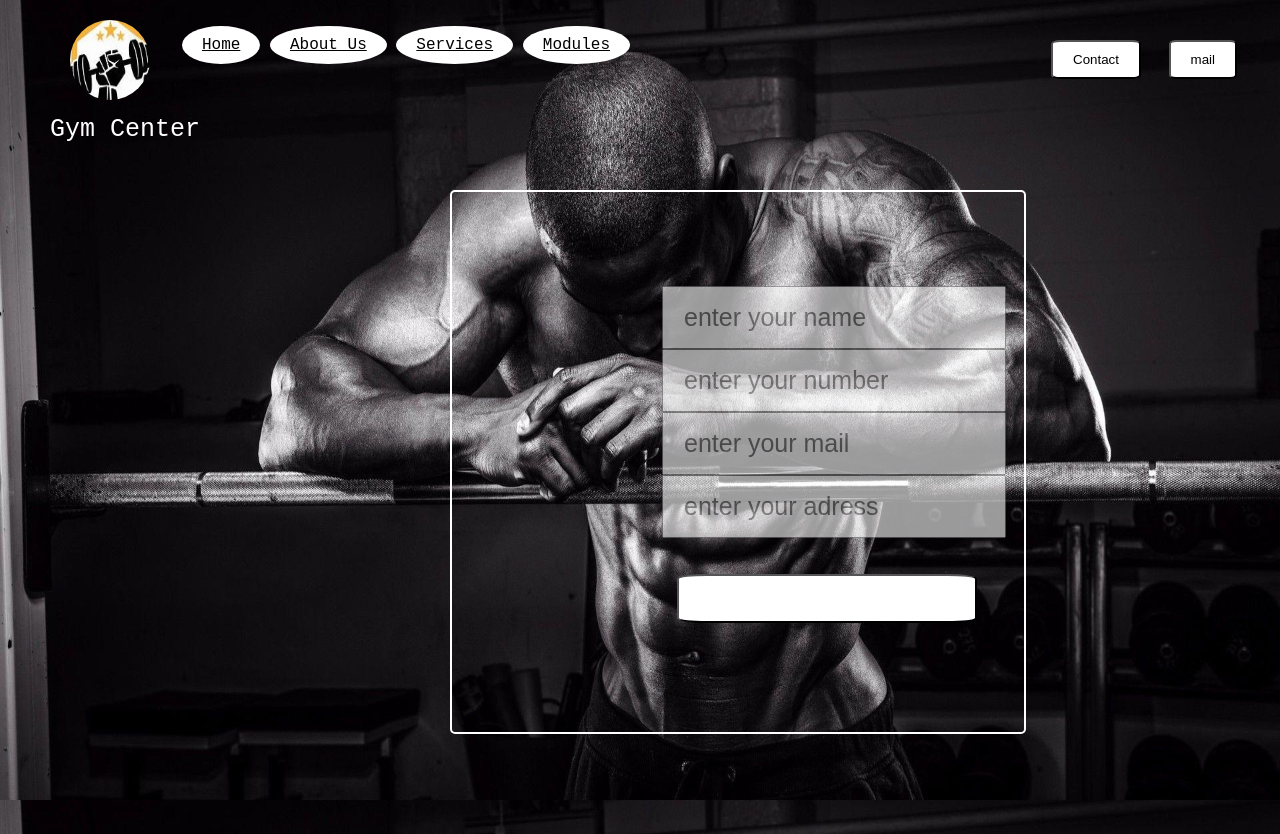
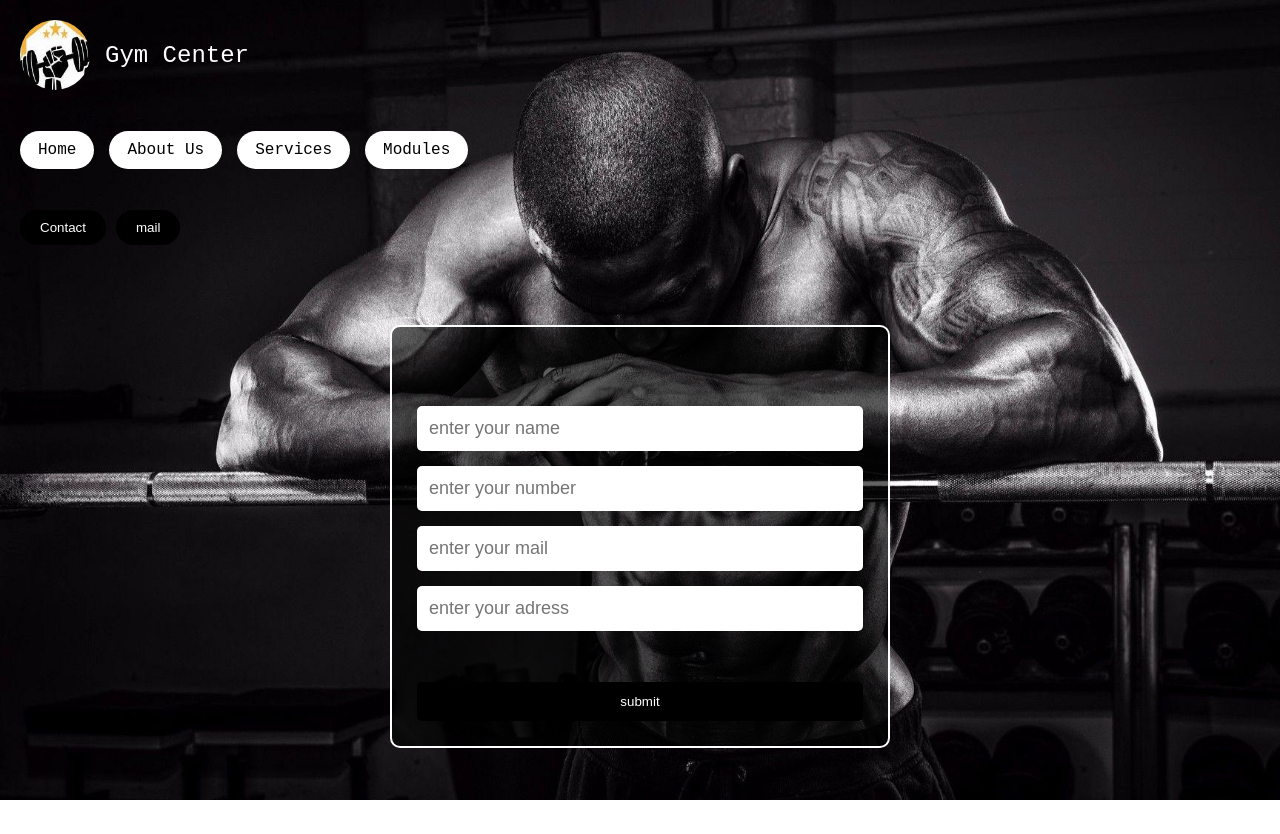
Before and after one commit to sanjay456yy-cmyk/gym-website, a plain HTML site: page index.html in a window 1280 px wide. After the commit the page ends 800 px from the top, so only its background shows below. Drawn offline with Linux system fonts and the light colour scheme.

Commit message:
Refactor gym.css for improved layout and styles

```diff
--- a/gym.css
+++ b/gym.css
@@ -1,131 +1,166 @@
-body {
-    margin: 0%;
-    padding: 0%;
-    font-family: 'Courier New', Courier, monospace;
-    background: url(../image/OIP.jpg);
-    background-repeat: no-repeat;
-    background-size: 100%;
-    background-attachment: fixed;
+/* ===== RESET ===== */
+* {
+  margin: 0;
+  padding: 0;
+  box-sizing: border-box;
 }
 
+/* ===== BODY ===== */
+body {
+  font-family: 'Courier New', Courier, monospace;
+  background: url(../image/OIP.jpg) no-repeat center center/cover;
+  min-height: 100vh;
+}
+
+/* ===== HEADER ===== */
+.gym {
+  padding: 20px;
+  position: relative;
+}
+
+/* Logo + Title */
 .gym-head {
-    display: inline-block;
-    position: absolute;
-    left: 50px;
-    top: 20px;
-
+  display: flex;
+  align-items: center;
+  gap: 15px;
 }
 
 .gym-head img {
-    width: 80px;
-    height: 80px;
-    margin: 0 20px;
-    border-radius: 50%;
+  width: 70px;
+  height: 70px;
+  border-radius: 50%;
 }
 
 .gym p {
-    color: white;
-    font-size: 25px;
-    margin: 10px 0;
-
-
-
+  color: white;
+  font-size: 24px;
 }
 
-nav {
-    display: inline-block;
-}
-
-
-
+/* ===== NAV ===== */
 nav ul {
-    position: absolute;
-    right: 650px;
-    top: 20px;
-
-
-}
-
-nav ul li {
-    display: inline-block;
-
-
+  display: flex;
+  gap: 15px;
+  list-style: none;
+  margin-top: 15px;
 }
 
 nav ul li a {
-
-    padding: 10px 20px;
-    background-color: white;
-    color: black;
-    border-radius: 50%
+  padding: 10px 18px;
+  background: white;
+  color: black;
+  border-radius: 20px;
+  text-decoration: none;
+  transition: 0.3s;
 }
 
-nav li a:hover,
-nav li a:active {
-    color: azure;
-    background: black;
+nav ul li a:hover {
+  background: black;
+  color: white;
 }
 
+/* ===== BUTTONS ===== */
 .buttons {
-    position: absolute;
-    display: inline-block;
-    right: 34px;
-    top: 40px;
-    }
+  margin-top: 15px;
+  display: flex;
+  gap: 10px;
+}
 
 .bit {
-    margin: 0 9px;
-    background: black;
-    padding: 10px 20px;
-    border-radius: 10%;
-    background: white;
-}
-.bit a {
-    color: white;
-    text-decoration: none;
-    font-size: 15px;
+  padding: 10px 20px;
+  background: black;
+  color: white;
+  border: none;
+  border-radius: 20px;
+  cursor: pointer;
+  transition: 0.3s;
 }
 
-.bit a:hover,.bit a:active
- {
-    font-weight: bold;
-    background: red;
-    color: black;
-}
-.bit:hover,.bit:active{
-    background: red;
+.bit:hover {
+  background: red;
 }
 
-.container{
-    border:2px solid white;
-    color: white;
-    margin: 100px  450px;
-    padding: 20px 30px;
-    width: 40%;
-    height: 500px;
-    border-radius: 5px;
+/* ===== FORM CONTAINER ===== */
+.container {
+  max-width: 500px;
+  margin: 60px auto;
+  padding: 25px;
+  border: 2px solid white;
+  border-radius: 10px;
+  color: white;
+  background: rgba(0, 0, 0, 0.6);
 }
-.form-group input{
-    width: 300px;
-    padding: 15px 20px;
-    margin: 0 180px;
-    opacity: 0.6;
-    font-size: 25px;
 
+.container h2 {
+  text-align: center;
+  margin-bottom: 20px;
 }
-.container button{
-     width: 300px;
-    padding: 15px 20px;
-    margin: 0 195px;
-    color: white;
 
+/* ===== INPUTS ===== */
+.form-group {
+  margin-bottom: 15px;
+}
 
+.form-group input {
+  width: 100%;
+  padding: 12px;
+  font-size: 18px;
+  border-radius: 5px;
+  border: none;
+  outline: none;
 }
-.container h2{
+
+.form-group input:focus {
+  background: #f2f2f2;
+}
+
+/* ===== SUBMIT BUTTON ===== */
+.container button {
+  width: 100%;
+  padding: 12px;
+  background: black;
+  color: white;
+  border: none;
+  border-radius: 5px;
+  cursor: pointer;
+}
+
+.container button:hover {
+  background: red;
+}
+
+/* ================= MOBILE ================= */
+@media (max-width: 768px) {
+
+  .gym-head {
+    justify-content: center;
+    flex-direction: column;
     text-align: center;
-    text-decoration: none;
+  }
 
+  nav ul {
+    flex-direction: column;
+    align-items: center;
+  }
+
+  .buttons {
+    flex-direction: column;
+    align-items: center;
+  }
+
+  .bit {
+    width: 100%;
+    text-align: center;
+  }
+
+  .container {
+    width: 90%;
+    margin: 30px auto;
+  }
 }
-.form-group input:hover{
-    background-color: rgb(116, 44, 44);
+
+/* ================= TABLET ================= */
+@media (max-width: 1024px) {
+  .container {
+    width: 80%;
+  }
 }
```
